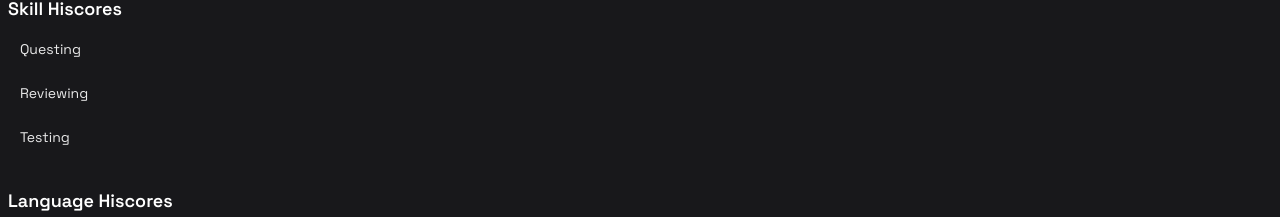
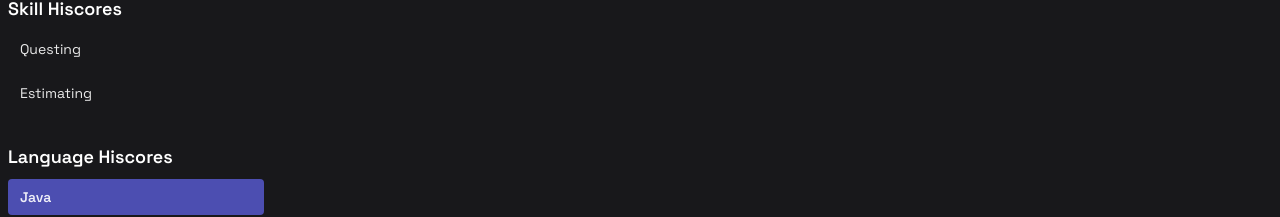
Before and after one commit to mywyau/devirl-frontend, a Nuxt app: page /hiscores/languages/Java in a window 1280 px wide. Shown: the part 213-430 px from the top of the page. Built offline with nearby package versions, Linux system fonts and the light colour scheme; no server answers.

Commit message:
rewrite to change reviewing to estimates

```diff
--- a/pages/hiscores/index.vue
+++ b/pages/hiscores/index.vue
@@ -17,8 +17,8 @@ const leaderboard = ref<TotalLevel[]>([])
 
 const skillLinks = [
   'questing',
-  'reviewing',
-  'testing'
+  'estimating',
+  // 'testing'
 ]
 
 // languages as strings representing enums must be capital with camelcase to match backend enums
--- a/pages/hiscores/languages/[language]/index.vue
+++ b/pages/hiscores/languages/[language]/index.vue
@@ -43,7 +43,11 @@ watch(
 const titleCase = (str: string) =>
   str.charAt(0).toUpperCase() + str.slice(1).toLowerCase();
 
-const skillLinks = ['questing', 'reviewing', 'testing'];
+const skillLinks = [
+  'questing',
+  'estimating',
+  // 'testing'
+];
 
 // languages as strings representing enums must be capital with camelcase to match backend enums
 const languageLinks = ['Java', 'Python', 'Rust', 'Scala', 'Sql', 'TypeScript'];
--- a/pages/hiscores/skills/[skill]/index.vue
+++ b/pages/hiscores/skills/[skill]/index.vue
@@ -26,8 +26,8 @@ const titleCase = (str: string) =>
 
 const skillLinks = [
     "questing",
-    "reviewing",
-    "testing"
+    "estimating",
+    // "testing"
 ]
 
 // languages as strings representing enums must be capital with camelcase to match backend enums
--- a/types/schema/SkillDataSchema.ts
+++ b/types/schema/SkillDataSchema.ts
@@ -1,6 +1,6 @@
 import { z } from "zod";
 
-export const SkillSchema = z.enum(["Questing", "Reviewing", "Testing"]);
+export const SkillSchema = z.enum(["Questing", "Estimating", "Testing"]);
 
 export type Skill = z.infer<typeof SkillSchema>;
 
```
Also changed, not shown: 2 other files (tests, documents, lock files or other folders).
